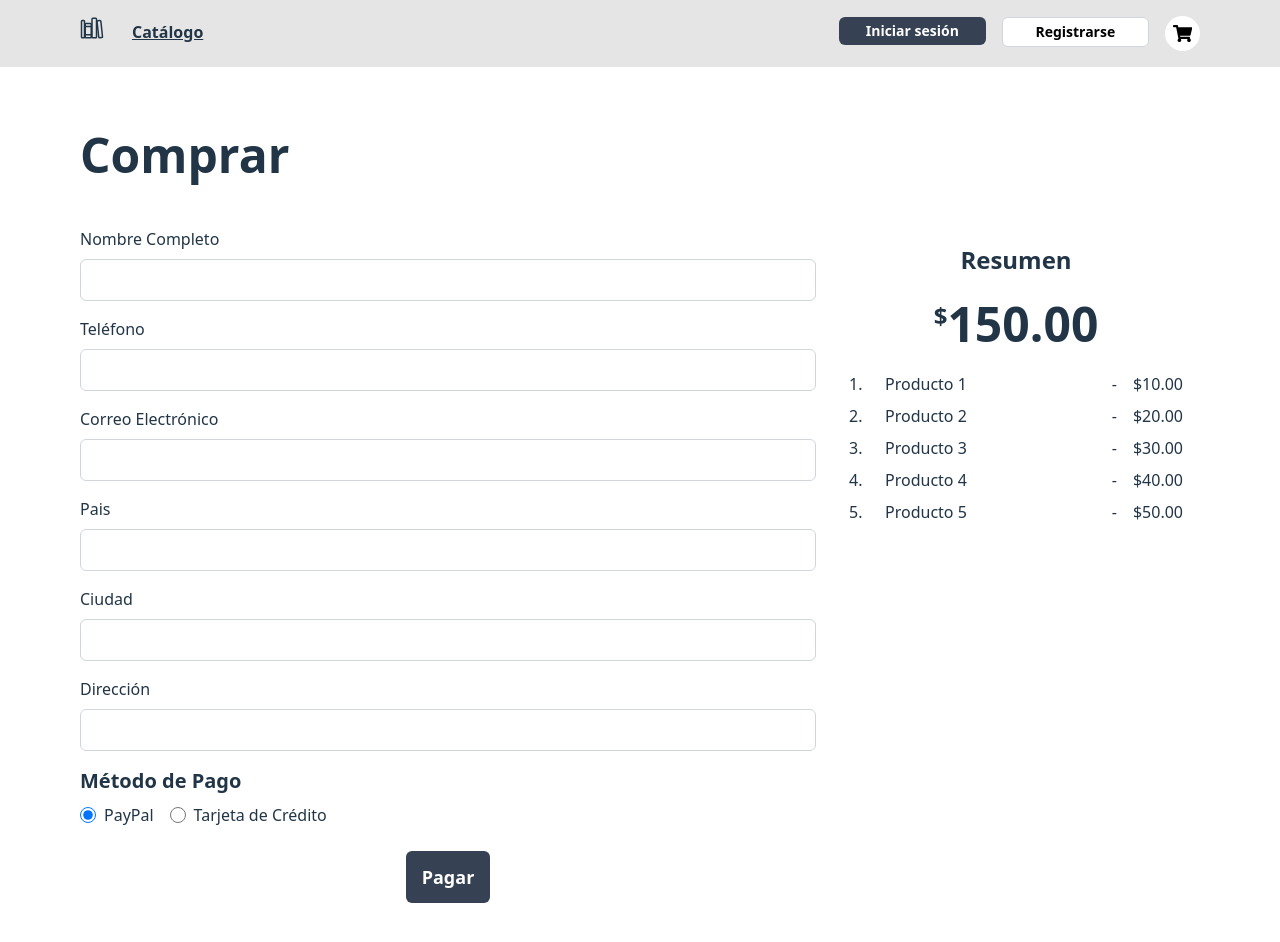
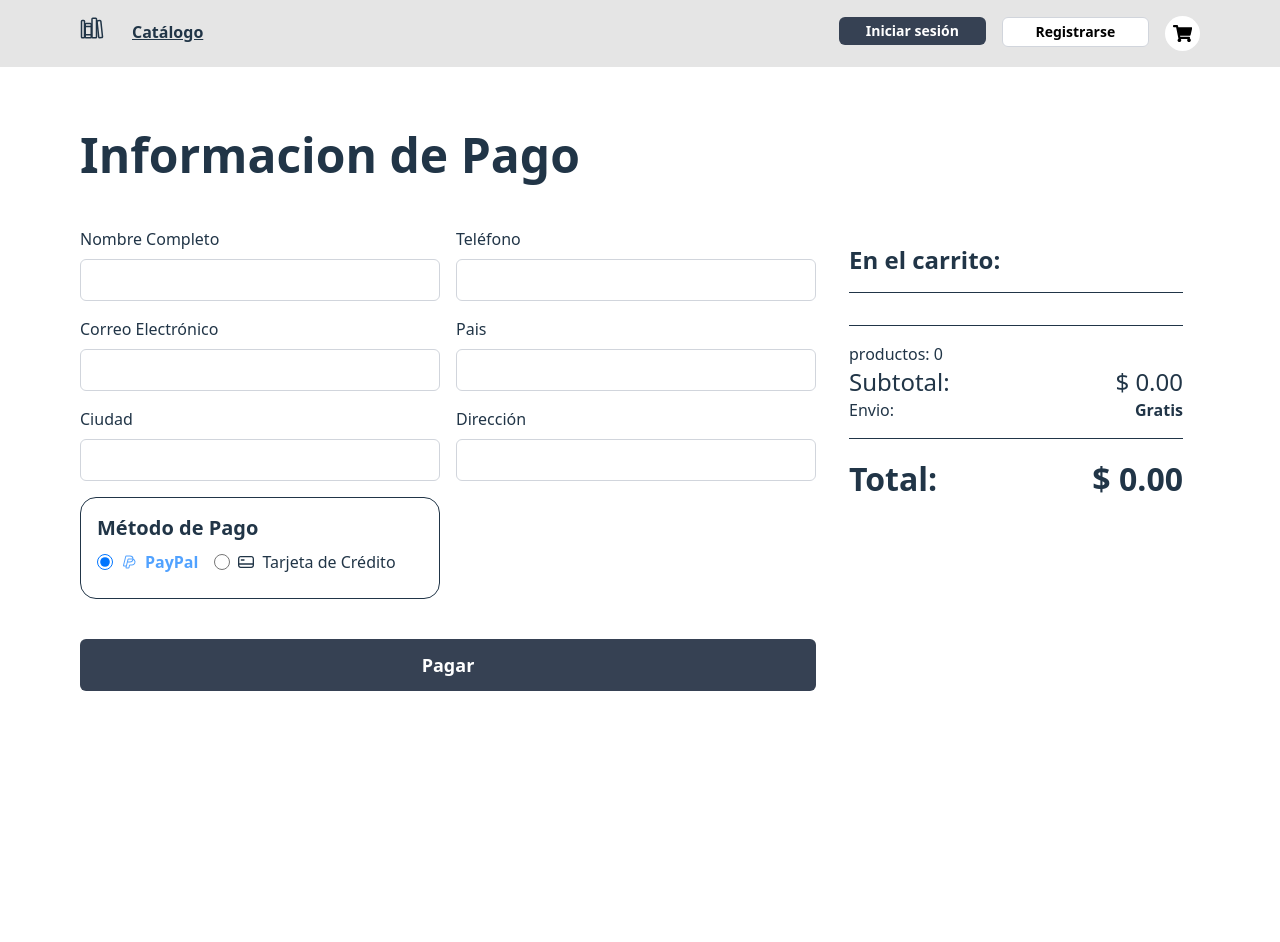
Before and after one commit to scarlos723/front-relatos-de-papel, a React (Vite) app: page /pagar in a window 1280 px wide. Shown: the top 942 px of the page. After the commit the page ends 800 px from the top, so only its background shows below. Built offline with nearby package versions, Linux system fonts and the light colour scheme.

Commit message:
create component icon and update checkot

```diff
--- a/src/components/Navbar/Cart/index.tsx
+++ b/src/components/Navbar/Cart/index.tsx
@@ -1,13 +1,12 @@
-import { FaRegTrashAlt } from "react-icons/fa";
-
+import { MouseEvent } from "react";
+import { useNavigate } from "react-router-dom";
 import { Button } from "../../Button";
+import { TrashIcon } from "../../TrashIcon";
 import type { CartProps } from "./types";
-import { useNavigate } from "react-router-dom";
-import { MouseEvent } from "react";
 
 export const Cart = (props: CartProps) => {
   const navigate = useNavigate();
-  const onRemoveItem = (id: number, event:MouseEvent) => {
+  const onRemoveItem = (id: number, event: MouseEvent) => {
     event.stopPropagation();
     props.handleRemoveItem(id);
   };
@@ -65,7 +64,7 @@ export const Cart = (props: CartProps) => {
                 onClick={(event) => onRemoveItem(item.id, event)}
                 className="text-red-500 cursor-pointer"
               >
-                <FaRegTrashAlt />
+                <TrashIcon />
               </button>
             </div>
           ))
--- /dev/null
+++ b/src/components/TrashIcon.tsx
@@ -0,0 +1,5 @@
+import { FaRegTrashAlt } from "react-icons/fa";
+
+export const TrashIcon = (props: { color?: "strinf"; size?: number }) => (
+  <FaRegTrashAlt {...props} />
+);
--- a/src/pages/Checkout/index.tsx
+++ b/src/pages/Checkout/index.tsx
@@ -1,12 +1,26 @@
-import { useState } from "react";
+import { useEffect, useState } from "react";
 
+import { BiMinus } from "react-icons/bi";
+import { CgCreditCard } from "react-icons/cg";
+import { PiPaypalLogo, PiPlus } from "react-icons/pi";
 import { Button } from "../../components/Button";
 import { Input } from "../../components/Input";
 import { Seo } from "../../components/Seo";
-import { PRODUCTS } from "../../constants/mocks";
+import { TrashIcon } from "../../components/TrashIcon";
+import { useCartStore } from "../../store/cart";
 
 export const Checkout = () => {
   const [paymentMethod, setPaymentMethod] = useState("paypal");
+  const [totals, setTotals] = useState({
+    subtotal: 0,
+    shipping: 0,
+    total: 0,
+    products: 0,
+  });
+
+  const items = useCartStore((state) => state.items);
+  const addItem = useCartStore((state) => state.addItem);
+  const removeItem = useCartStore((state) => state.removeItem);
 
   const handlePaymentChange = (event: React.ChangeEvent<HTMLInputElement>) => {
     setPaymentMethod(event.target.value);
@@ -14,54 +28,128 @@ export const Checkout = () => {
 
   const handleSubmit = (event: React.FormEvent) => {
     event.preventDefault();
-    alert(`Pago realizado con ${paymentMethod}`);
+    // alert(`Pago realizado con ${paymentMethod}`);
   };
-
+  useEffect(() => {
+    const subtotal = items.reduce(
+      (total, product) => total + product.price * product.quantity,
+      0
+    );
+    const shipping = 0;
+    const total = subtotal + shipping;
+    const products = items.reduce(
+      (total, product) => total + product.quantity,
+      0
+    );
+    setTotals({ subtotal, shipping, total, products });
+  }, [items]);
   return (
     <main className="container py-16">
       <Seo title="Detalles de pago" />
-      <h1 className="text-5xl font-bold mb-12">Comprar</h1>
+      <h1 className="text-5xl font-bold mb-12">Informacion de Pago</h1>
       <form
         onSubmit={handleSubmit}
         className="space-y-6 lg:grid lg:grid-cols-[2fr_1fr] gap-4"
       >
-        <section className="border border-white rounded-md p-4 lg:order-2 flex flex-col gap-6">
-          <h2 className="text-2xl font-bold text-center">Resumen</h2>
-          <div className="grid place-content-center text-center font-bold">
-            <div className="flex">
-              <span className="text-2xl">$</span>
-              <span className="text-5xl">
-                {PRODUCTS.reduce(
-                  (total, product) => total + product.price,
-                  0,
-                ).toFixed(2)}
+        <section className="border border-white rounded-md p-4 lg:order-2 flex flex-col gap-4">
+          <h2 className="text-2xl font-bold">En el carrito:</h2>
+          <hr />
+          <ul className="space-y-2 max-h-[300px] overflow-y-auto">
+            {items.map((product, index) => (
+              <li key={index} className="flex gap-4">
+                <article className="grid grid-cols-[50px_1fr] gap-4 p-2 rounded-md  w-full">
+                  <div>
+                    <img
+                      className="objet-cover w-[40px] rounded-md"
+                      width={50}
+                      height={50}
+                      src={product.image}
+                      alt=""
+                    />
+                  </div>
+                  <div className="flex space-x-4 items-center">
+                    <div className="flex flex-col">
+                      <h3 className="text-md font-semibold line-clamp-1">
+                        {product.title}
+                      </h3>
+                      <p className="text-sm  font-bold">
+                        $ {Number(product.quantity * product.price).toFixed(2)}
+                      </p>
+                    </div>
+
+                    <div className="flex items-center justify-center border rounded-full px-2">
+                      <button
+                        type="button"
+                        className="p-1 cursor-pointer"
+                        onClick={() => removeItem(product.id)}
+                      >
+                        {product.quantity === 1 ? <TrashIcon /> : <BiMinus />}
+                      </button>
+
+                      <p className="text-sm font-bold p-2 text-center">
+                        {product.quantity}
+                      </p>
+                      <button
+                        type="button"
+                        className="p-1 cursor-pointer"
+                        onClick={() => addItem(product)}
+                      >
+                        <PiPlus />
+                      </button>
+                    </div>
+                  </div>
+                </article>
+                {index !== items.length - 1 && <hr />}
+              </li>
+            ))}
+          </ul>
+          <hr />
+          <div>
+            <div>productos: {totals.products} </div>
+            <div className="flex justify-between text-2xl">
+              <span> Subtotal: </span>
+              <span>
+                $ {""}
+                {totals.subtotal.toFixed(2)}
+              </span>
+            </div>
+            <div className="flex justify-between ">
+              <span>Envio:</span>{" "}
+              <span className="font-bold">
+                {totals.shipping === 0
+                  ? "Gratis"
+                  : `$ ${totals.shipping.toFixed(2)}`}
               </span>
             </div>
           </div>
-          <ul className="space-y-2">
-            {PRODUCTS.map((product, index) => (
-              <li key={index} className="flex gap-4">
-                <span className="w-5">{index + 1}.</span>
-                <span className="line-clamp-1 flex-1">{product.title}</span>
-                <span>-</span>
-                <span>${product.price.toFixed(2)}</span>
-              </li>
-            ))}
-          </ul>
+          <hr />
+          <div className="flex justify-between text-3xl font-bold">
+            <span> Total: </span>
+            <span>
+              $ {""}
+              {totals.total.toFixed(2)}
+            </span>
+          </div>
         </section>
         <section className="lg:order-1">
-          <div className="grid gap-4">
+          <div className="grid lg:grid-cols-2 gap-4">
             <Input id="name" label="Nombre Completo" type="text" />
             <Input id="phone" label="Teléfono" type="tel" />
             <Input id="email" label="Correo Electrónico" type="email" />
             <Input id="contry" label="Pais" type="text" />
             <Input id="city" label="Ciudad" type="text" />
             <Input id="address" label="Dirección" type="text" />
-            <div>
+            <div className="py-4 border rounded-2xl p-4">
               <h2 className="text-xl font-semibold mb-2">Método de Pago</h2>
               <div className="space-y-2 flex gap-4">
                 <div>
-                  <label className="flex items-center space-x-2">
+                  <label
+                    className={`flex items-center space-x-2 transition ${
+                      paymentMethod === "paypal"
+                        ? "text-blue-400 font-bold"
+                        : ""
+                    }`}
+                  >
                     <input
                       type="radio"
                       name="paymentMethod"
@@ -70,11 +158,20 @@ export const Checkout = () => {
                       onChange={handlePaymentChange}
                       className="h-4 w-4"
                     />
-                    <span>PayPal</span>
+                    <div className="flex items-center space-x-2">
+                      <PiPaypalLogo></PiPaypalLogo>
+                      <span>PayPal</span>
+                    </div>
                   </label>
                 </div>
                 <div>
-                  <label className="flex items-center space-x-2">
+                  <label
+                    className={`flex items-center space-x-2 transition ${
+                      paymentMethod === "creditCard"
+                        ? "text-blue-400 font-bold"
+                        : ""
+                    }`}
+                  >
                     <input
                       type="radio"
                       name="paymentMethod"
@@ -83,16 +180,19 @@ export const Checkout = () => {
                       onChange={handlePaymentChange}
                       className="h-4 w-4"
                     />
-                    <span>Tarjeta de Crédito</span>
+                    <div className="flex items-center space-x-2">
+                      <CgCreditCard></CgCreditCard>
+                      <span>Tarjeta de Crédito</span>
+                    </div>
                   </label>
                 </div>
               </div>
             </div>
-            <div className="flex justify-center">
-              <Button type="submit" variant="primary" className="" size="lg">
-                Pagar
-              </Button>
-            </div>
+          </div>
+          <div className="grid mt-10">
+            <Button type="submit" variant="primary" className="" size="lg">
+              Pagar
+            </Button>
           </div>
         </section>
       </form>
```
